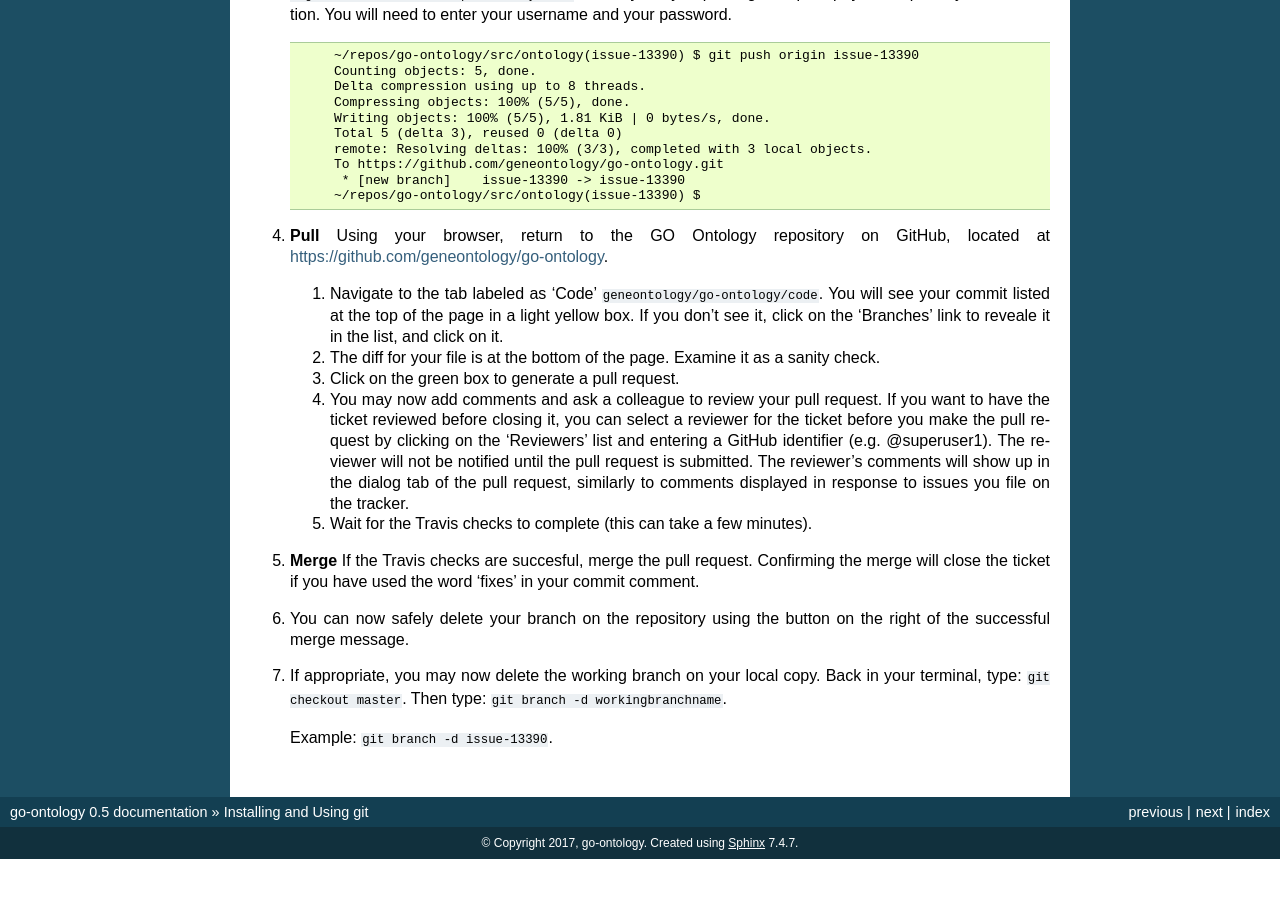
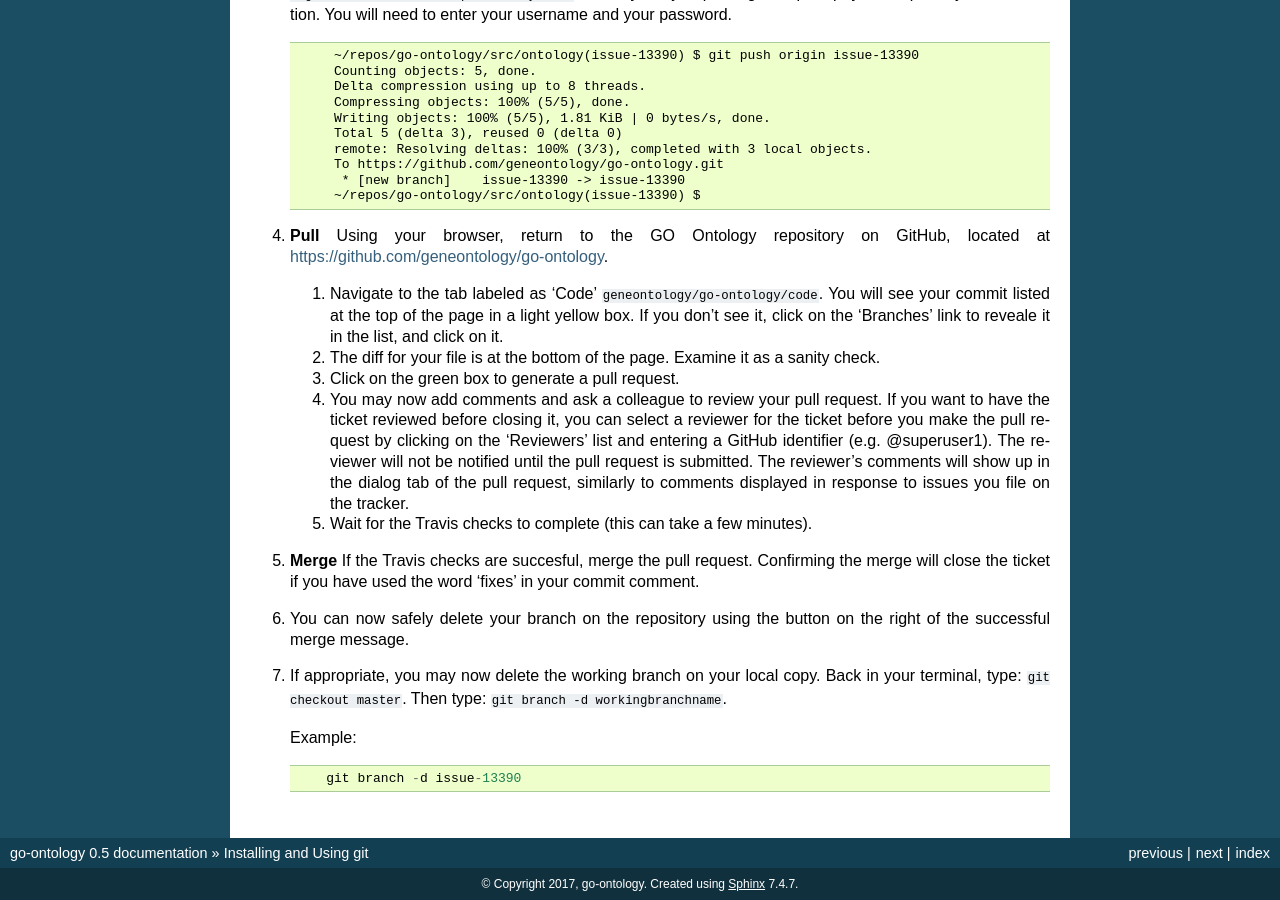
Before and after one commit to geneontology/go-ontology, a Sphinx documentation site: the page built from docs/Installgit.md, in a window 1280 px wide and 900 px high, scrolled down 3359 px. Built offline with Sphinx 7.4.7, drawn with Linux system fonts in a browser that asks for light colours; before the commit the page ends 4218 px from its top, so only the background shows below that.

Commit message:
Update Installgit.md

````diff
--- a/docs/Installgit.md
+++ b/docs/Installgit.md
@@ -170,4 +170,5 @@ Fast-forward
 7. If appropriate, you may now delete the working branch on your local copy. Back in your terminal, type: ```git checkout master```. Then type: ```git branch -d workingbranchname```.
 
       Example:
-       ```git branch -d issue-13390```.
+
+           git branch -d issue-13390
````
